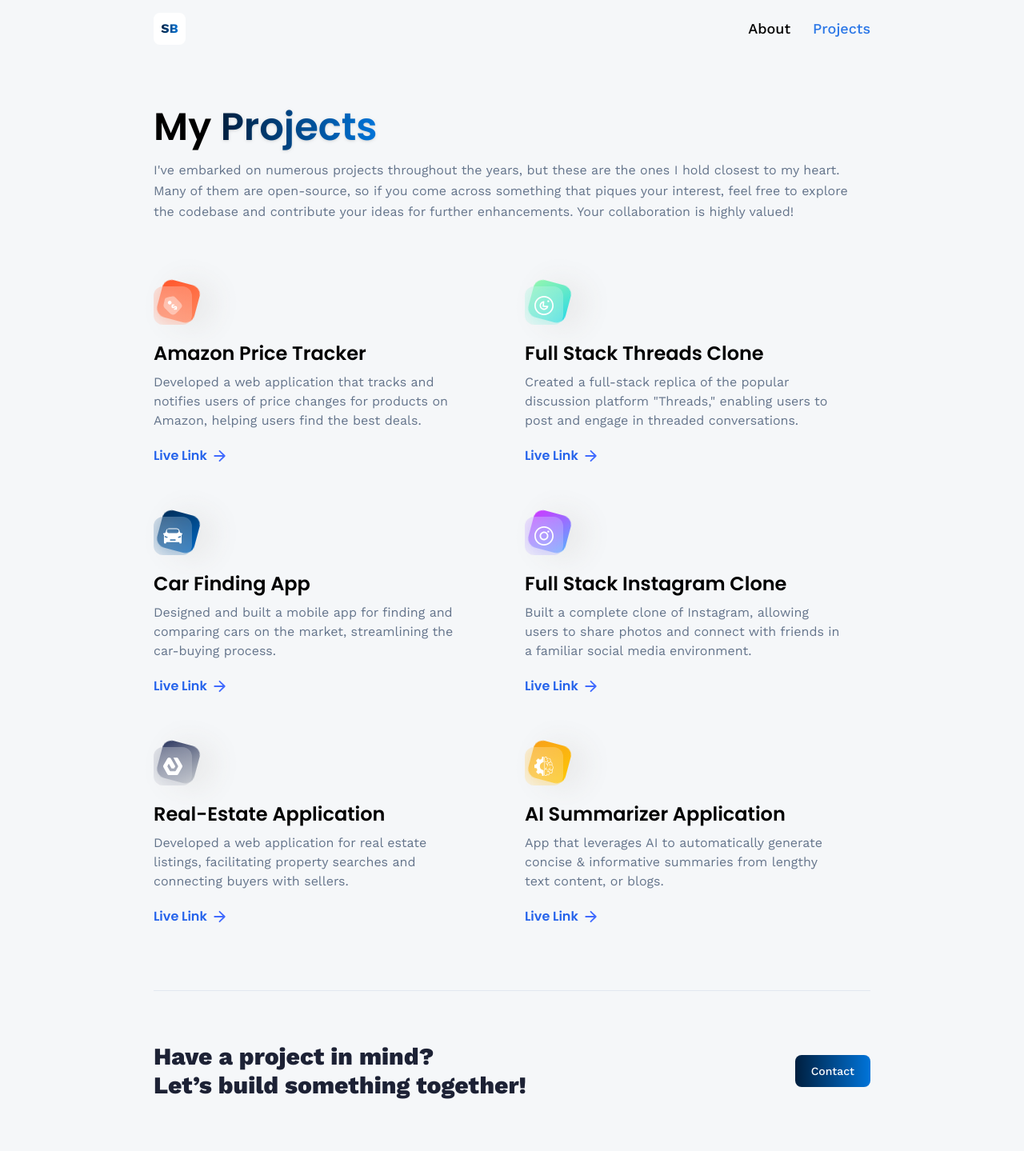
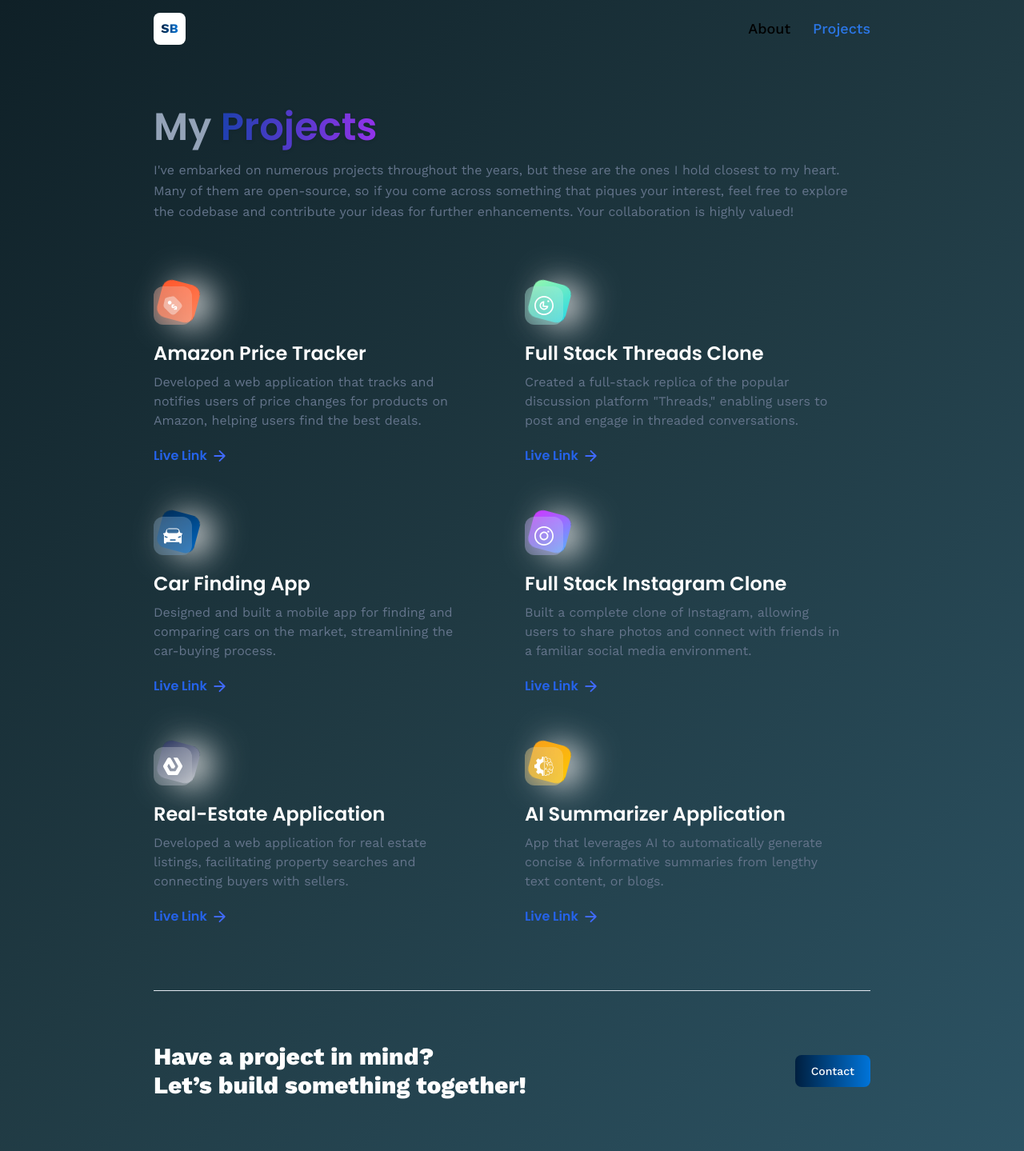
Before and after one commit to sushantskb/3D-Portfolios, a React (Vite) app: page /projects in a window 1280 px wide. Shown: the whole page at 80% size. Built offline with nearby package versions, Linux system fonts and the light colour scheme.

Commit message:
update the ui

```diff
--- a/src/App.jsx
+++ b/src/App.jsx
@@ -4,7 +4,7 @@
 function App() {
 
   return (
-    <main className='bg-slate-300/20 h-full'>
+    <main className='bg-space-gradient bg-slate-300/20 h-full'>
       <Router>
         <Navbar />
         <Routes>
--- a/src/components/CTA.jsx
+++ b/src/components/CTA.jsx
@@ -5,8 +5,8 @@
   return (
     <section className="cta">
       <p className="cta-text">
-        Have a project in mind? <br className="sm:block hidden" />
-        Let’s build something together!
+        <span className="text-white">Have a project in mind? <br className="sm:block hidden" />
+        Let’s build something together! </span>
       </p>
       <Link to="/contact" className="btn">
         Contact
--- a/src/pages/About.jsx
+++ b/src/pages/About.jsx
@@ -12,8 +12,8 @@
   return (
     <section className="max-container">
       <h1 className="head-text">
-        Hello, I'm{" "}
-        <span className="blue-gradient_text font-semibold drop-shadow">
+        <span className="text-slate-400">Hello, I'm{" "}</span>
+        <span className="bg-gradient-to-r from-blue-800 to-purple-600 bg-clip-text text-transparent font-semibold drop-shadow">
           {" "}
           Sushant Bishoi
         </span>{" "}
@@ -22,8 +22,8 @@
 
       <div className="mt-5 flex flex-col gap-3 text-slate-500">
         <p>
-          Software Engineer based in India, specializing in technical
-          education through hands-on learning and building applications.
+          Software Engineer based in India, specializing in technical education
+          through hands-on learning and building applications.
         </p>
       </div>
 
@@ -76,6 +76,7 @@
                   borderStyle: "solid",
                   borderBottomColor: experience.iconBg,
                   boxShadow: "none",
+                  backgroundColor: "slategray"
                 }}
               >
                 <div>
--- a/src/pages/Projects.jsx
+++ b/src/pages/Projects.jsx
@@ -8,8 +8,8 @@
   return (
     <section className='max-container'>
       <h1 className='head-text'>
-        My{" "}
-        <span className='blue-gradient_text drop-shadow font-semibold'>
+        <span className="text-slate-400">My{" "}</span>
+        <span className='bg-gradient-to-r from-blue-800 to-purple-600 bg-clip-text text-transparent drop-shadow font-semibold'>
           Projects
         </span>
       </h1>
@@ -37,7 +37,7 @@
             </div>
 
             <div className='mt-5 flex flex-col'>
-              <h4 className='text-2xl font-poppins font-semibold'>
+              <h4 className='text-white text-2xl font-poppins font-semibold'>
                 {project.name}
               </h4>
               <p className='mt-2 text-slate-500'>{project.description}</p>
--- a/tailwind.config.js
+++ b/tailwind.config.js
@@ -16,7 +16,11 @@
         },
         blue: {
           500: "#2b77e7"
-        }
+        },
+        'space-primary': '#0F2027', // Dark Space Blue
+        'space-secondary': '#203A43', // Medium Space Blue
+        'space-accent': '#2C5364', // Light Space Blue
+        'space-highlight': '#CCDBEA', // Star-like Highlight
       },
       fontFamily: {
         worksans: ["Work Sans", "sans-serif"],
@@ -24,7 +28,10 @@
       },
       boxShadow: {
         card: '0px 1px 2px 0px rgba(0, 0, 0, 0.05)'
-      }
+      },
+      backgroundImage: {
+        'space-gradient': 'linear-gradient(135deg, #0F2027 0%, #203A43 50%, #2C5364 100%)',
+      },
     },
   },
   plugins: [],
```
Also changed, not shown: 1 other file (tests, documents, lock files or other folders).
